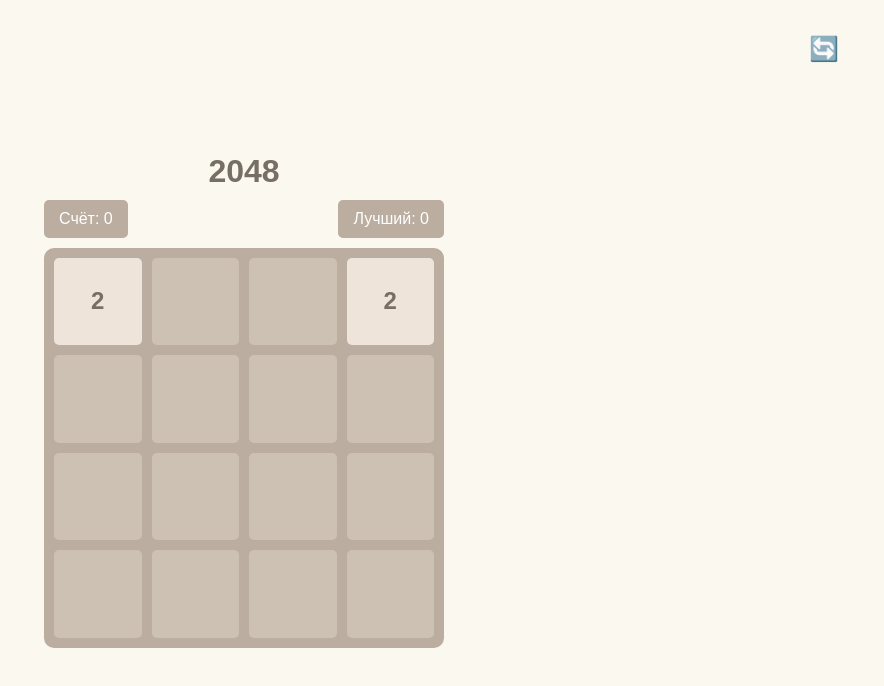
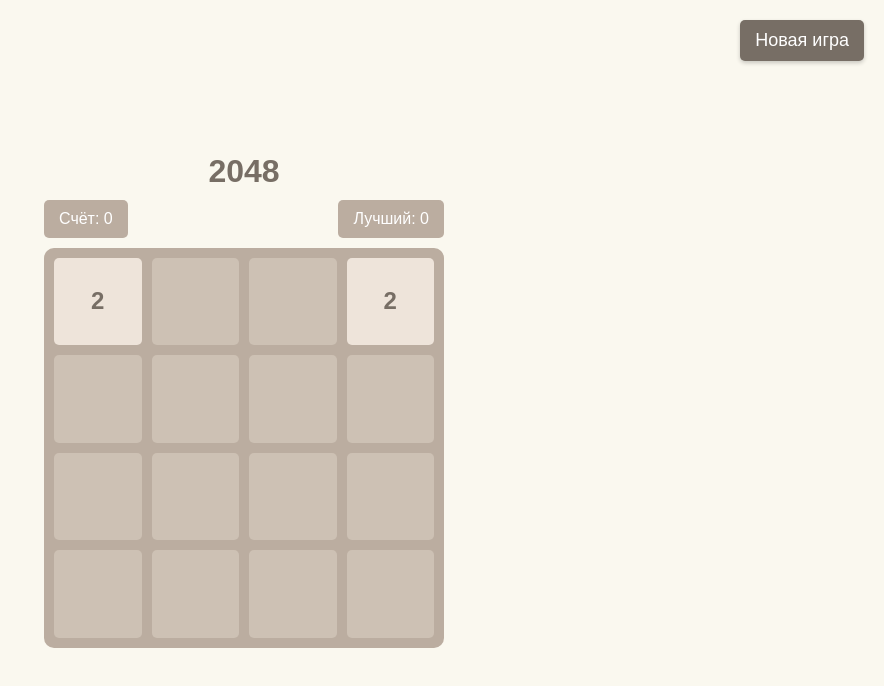
Before and after one commit to Chuchuyan81/2048, a plain HTML site: page index.html in a window 1280 px wide. Shown: the whole page, without its empty margins (396-1280 px from the left). Drawn offline with Linux system fonts and the light colour scheme.

Commit message:
Счет и Начать игру

```diff
--- a/index.html
+++ b/index.html
@@ -5,7 +5,6 @@
   <meta name="viewport" content="width=device-width, initial-scale=1.0, user-scalable=no"/>
   <title>2048</title>
   <style>
-    /* Стили аналогичны вашему коду, но с небольшими улучшениями */
     * {
       box-sizing: border-box;
       margin: 0;
@@ -41,14 +40,25 @@
       font-size: 16px;
     }
 
+    /* Стилизованная кнопка "Новая игра" */
     .new-game-button {
       position: absolute;
       top: 20px;
       right: 20px;
-      background: transparent;
+      background: #776e65; /* Темный фон, как у основных элементов */
+      color: white;
       border: none;
-      font-size: 24px;
+      padding: 10px 15px;
+      border-radius: 5px;
+      font-size: 18px;
       cursor: pointer;
+      transition: background 0.2s;
+      z-index: 5;
+      box-shadow: 0 2px 4px rgba(0,0,0,0.2); /* Тень для объема */
+    }
+
+    .new-game-button:hover {
+      background: #5d5757; /* Темнее при наведении */
     }
 
     h1 {
@@ -151,7 +161,8 @@
   </style>
 </head>
 <body>
-  <button class="new-game-button" onclick="resetGame()">🔄</button>
+  <!-- Стилизованная кнопка "Новая игра" -->
+  <button class="new-game-button" onclick="resetGame()">Новая игра</button>
 
   <h1>2048</h1>
 
@@ -187,7 +198,6 @@
     const gameContainer = document.getElementById('game-container');
     const message = document.getElementById('message');
 
-    // Создает игровое поле [[3]]
     function createBoard() {
       gameContainer.innerHTML = '';
       for (let r = 0; r < size; r++) {
@@ -202,7 +212,6 @@
       updateScore();
     }
 
-    // Добавляет случайную плитку [[6]]
     function addRandomTile() {
       const empty = [];
       for (let r = 0; r < size; r++) {
@@ -215,7 +224,6 @@
       board[r][c] = Math.random() < 0.9 ? 2 : 4;
     }
 
-    // Логика слайда строки/столбца
     function slide(row) {
       const arr = row.filter(val => val);
       const merged = [];
@@ -231,7 +239,6 @@
       return [...merged, ...Array(size - merged.length).fill(0)];
     }
 
-    // Обработка хода [[6]]
     function move(direction) {
       if (gameOver) return;
       let moved = false;
@@ -268,7 +275,6 @@
       }
     }
 
-    // Обновляет отображение плиток
     function updateBoard() {
       for (let r = 0; r < size; r++) {
         for (let c = 0; c < size; c++) {
@@ -280,7 +286,6 @@
       updateScore();
     }
 
-    // Обновляет счет
     function updateScore() {
       document.getElementById("score").textContent = score;
       if (score > bestScore) {
@@ -290,7 +295,6 @@
       }
     }
 
-    // Проверяет окончание игры [[6]]
     function checkGameOver() {
       for (let r = 0; r < size; r++) {
         for (let c = 0; c < size; c++) {
@@ -310,7 +314,6 @@
       gameOver = true;
     }
 
-    // Сброс игры
     function resetGame() {
       score = 0;
       gameOver = false;
@@ -321,7 +324,6 @@
       updateBoard();
     }
 
-    // Управление с клавиатуры
     window.addEventListener('keydown', (e) => {
       if (['ArrowUp', 'ArrowDown', 'ArrowLeft', 'ArrowRight'].includes(e.key)) {
         e.preventDefault();
@@ -329,7 +331,6 @@
       }
     });
 
-    // Управление свайпами
     let startX, startY;
     gameContainer.addEventListener('touchstart', (e) => {
       const touch = e.touches[0];
@@ -355,7 +356,7 @@
     });
 
     // Инициализация игры
-    createBoard(); // Создаем элементы плиток [[3]]
+    createBoard(); // Создаем элементы плиток
     resetGame();   // Инициализируем состояние игры
   </script>
 </body>
```
